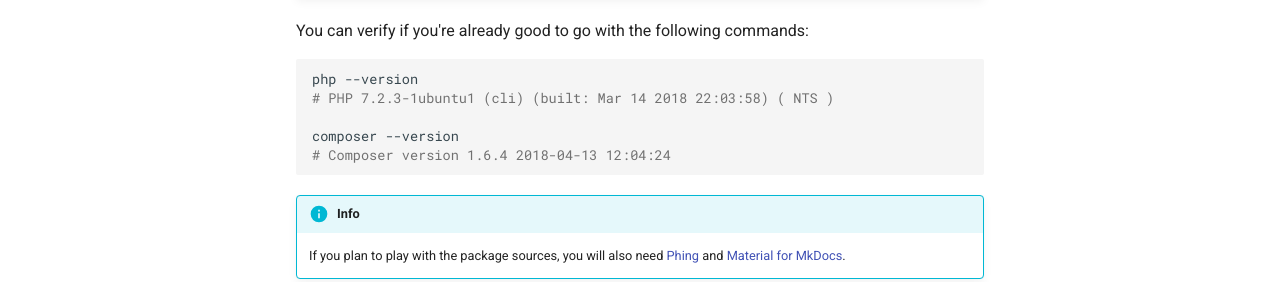
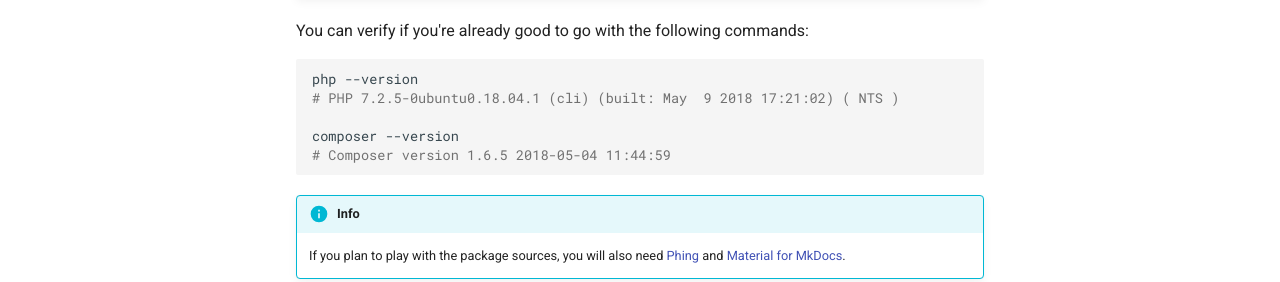
Before and after one commit to cedx/json-messages.yii, an MkDocs documentation site: the page built from doc/installation.md, in a window 1280 px wide and 1172 px high. Shown: the part 388-670 px from the top of the window. Built offline with MkDocs 1.6.1 and Material for MkDocs 9.7.7, drawn with Linux system fonts in a browser that asks for light colours; comment, search, counter and statistics services are not loaded; old or Windows-style settings are respelled for this version of MkDocs.

Commit message:
Updated the documentation

````diff
--- a/doc/installation.md
+++ b/doc/installation.md
@@ -11,10 +11,10 @@ You can verify if you're already good to go with the following commands:
 
 ```shell
 php --version
-# PHP 7.2.3-1ubuntu1 (cli) (built: Mar 14 2018 22:03:58) ( NTS )
+# PHP 7.2.5-0ubuntu0.18.04.1 (cli) (built: May  9 2018 17:21:02) ( NTS )
 
 composer --version
-# Composer version 1.6.4 2018-04-13 12:04:24
+# Composer version 1.6.5 2018-05-04 11:44:59
 ```
 
 !!! info
````
Also changed, not shown: doc/about/see_also.md (+1 -1 lines).
